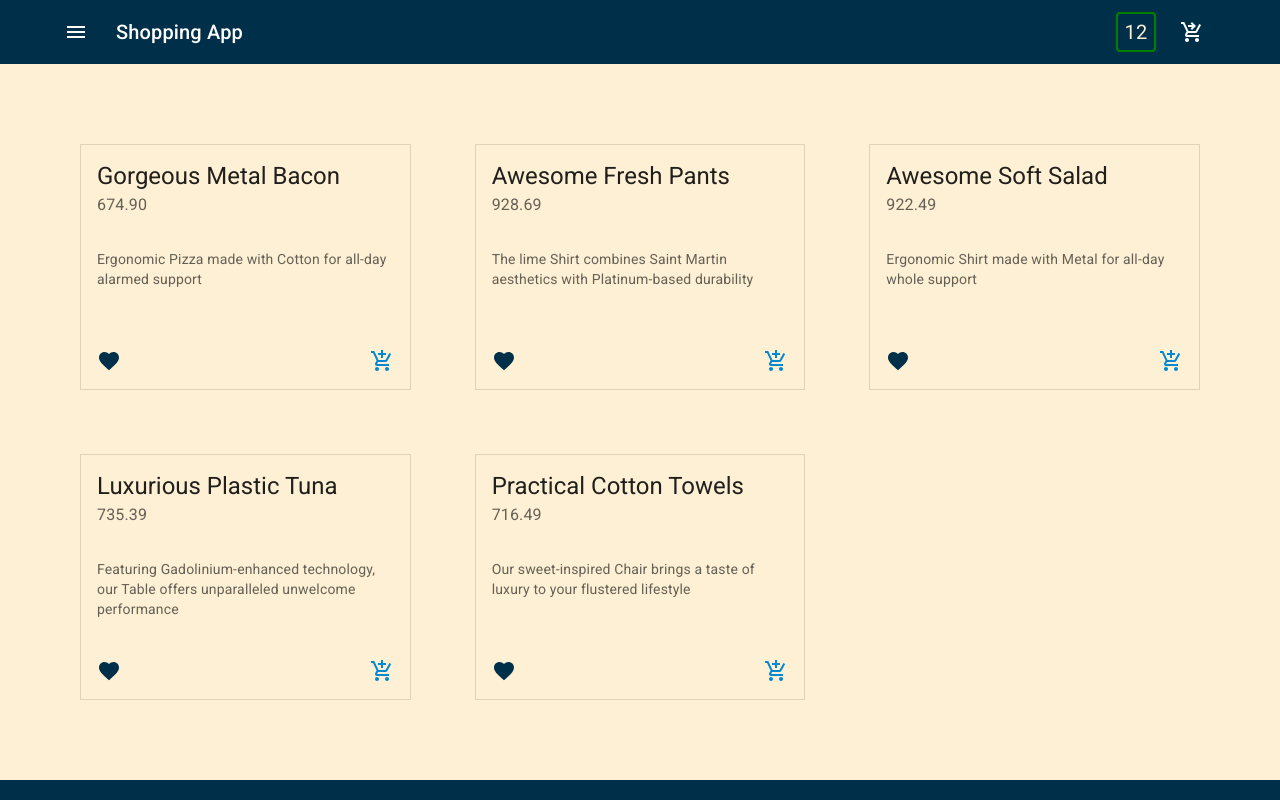
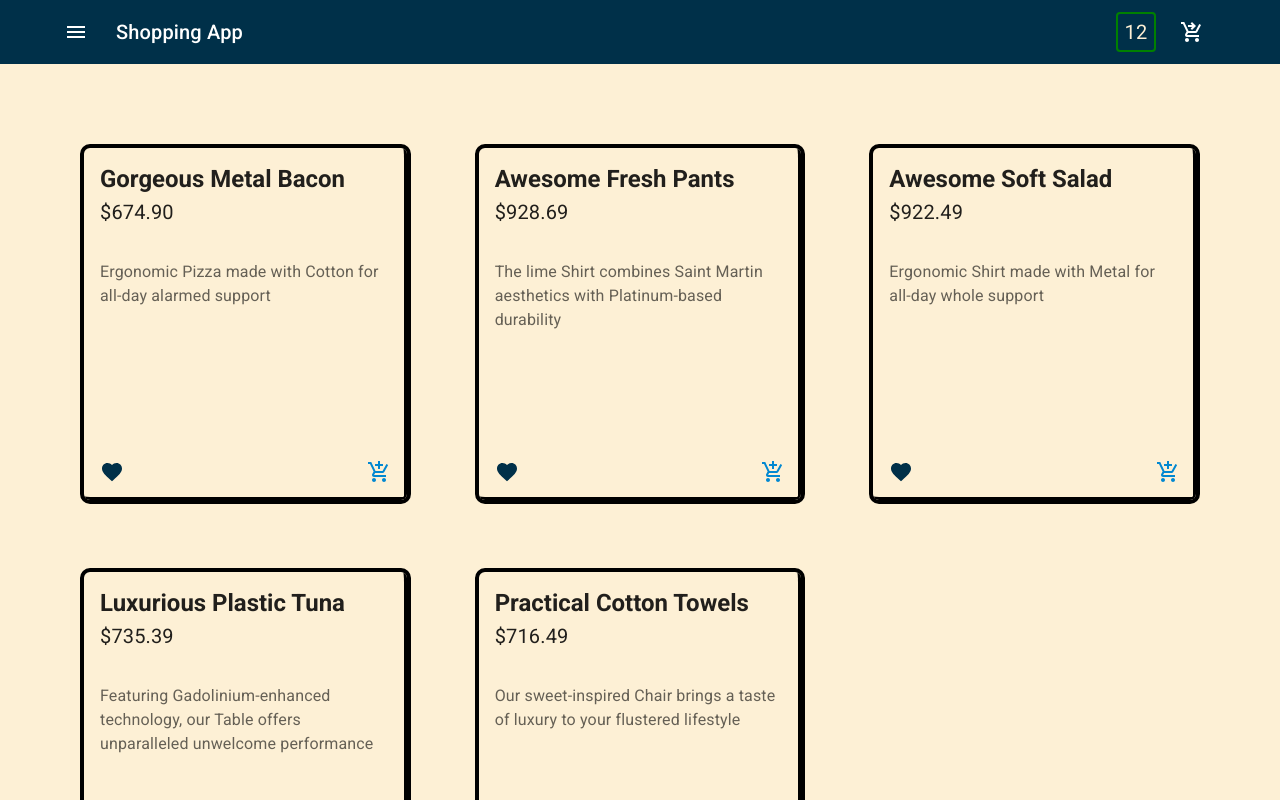
Before and after one commit to amoljagtap17/2024-react-shopping-app, a React (Vite) app: page / in a window 1280 px wide. Shown: the top 800 px of the page. Built offline with nearby package versions, Linux system fonts and the light colour scheme; data requests are answered from the project's data file.

Commit message:
react-shopping-app: update product card styles

```diff
--- a/src/app/mui/theme.tsx
+++ b/src/app/mui/theme.tsx
@@ -47,6 +47,32 @@ let theme = createTheme({
         disableElevation: true,
       },
     },
+    MuiCard: {
+      defaultProps: {
+        elevation: 0,
+        square: true,
+      },
+      styleOverrides: {
+        root: {
+          border: "4px solid #000",
+          borderRadius: "10px",
+          position: "relative",
+          zIndex: 0,
+          "::after": {
+            content: "''",
+            position: "absolute",
+            top: 0,
+            left: 0,
+            right: "-6px",
+            bottom: "-6px",
+            zIndex: -1000,
+            borderRadius: "0 10px 10px",
+            borderRight: "9px solid #000",
+            borderBottom: "9px solid #000",
+          },
+        },
+      },
+    },
   },
 });
 
--- a/src/app/utils/constants.ts
+++ b/src/app/utils/constants.ts
@@ -6,3 +6,10 @@ export const QUERY_KEYS = {
 
 const apiURL = import.meta.env.VITE_API_URL;
 export const axiosInstance = createAxiosInstance(apiURL);
+
+export const currencyFormatter = new Intl.NumberFormat("en-US", {
+  style: "currency",
+  currency: "USD",
+  minimumFractionDigits: 2,
+  maximumFractionDigits: 2,
+});
--- a/src/features/products/components/ProductCard/index.tsx
+++ b/src/features/products/components/ProductCard/index.tsx
@@ -5,6 +5,7 @@ import {
   CardHeader,
   Typography,
 } from "@mui/material";
+import { currencyFormatter } from "app/utils";
 import { IProduct } from "features/products";
 import { AddToCartButton } from "./AddToCartButton";
 import { FavoriteButton } from "./FavoriteButton";
@@ -17,10 +18,21 @@ export function ProductCard({ product }: IProductCardProps) {
   const { description, name, price, id } = product;
 
   return (
-    <Card variant="outlined" square>
-      <CardHeader title={name} subheader={price} />
-      <CardContent sx={{ minHeight: 100 }}>
-        <Typography variant="body2" sx={{ color: "text.secondary" }}>
+    <Card variant="outlined">
+      <CardHeader
+        title={
+          <Typography fontWeight={600} variant="h5" component="p">
+            {name}
+          </Typography>
+        }
+        subheader={
+          <Typography fontWeight={400} variant="h6" component="p">
+            {currencyFormatter.format(price)}
+          </Typography>
+        }
+      />
+      <CardContent sx={{ minHeight: 200 }}>
+        <Typography variant="body1" sx={{ color: "text.secondary" }}>
           {description}
         </Typography>
       </CardContent>
```
